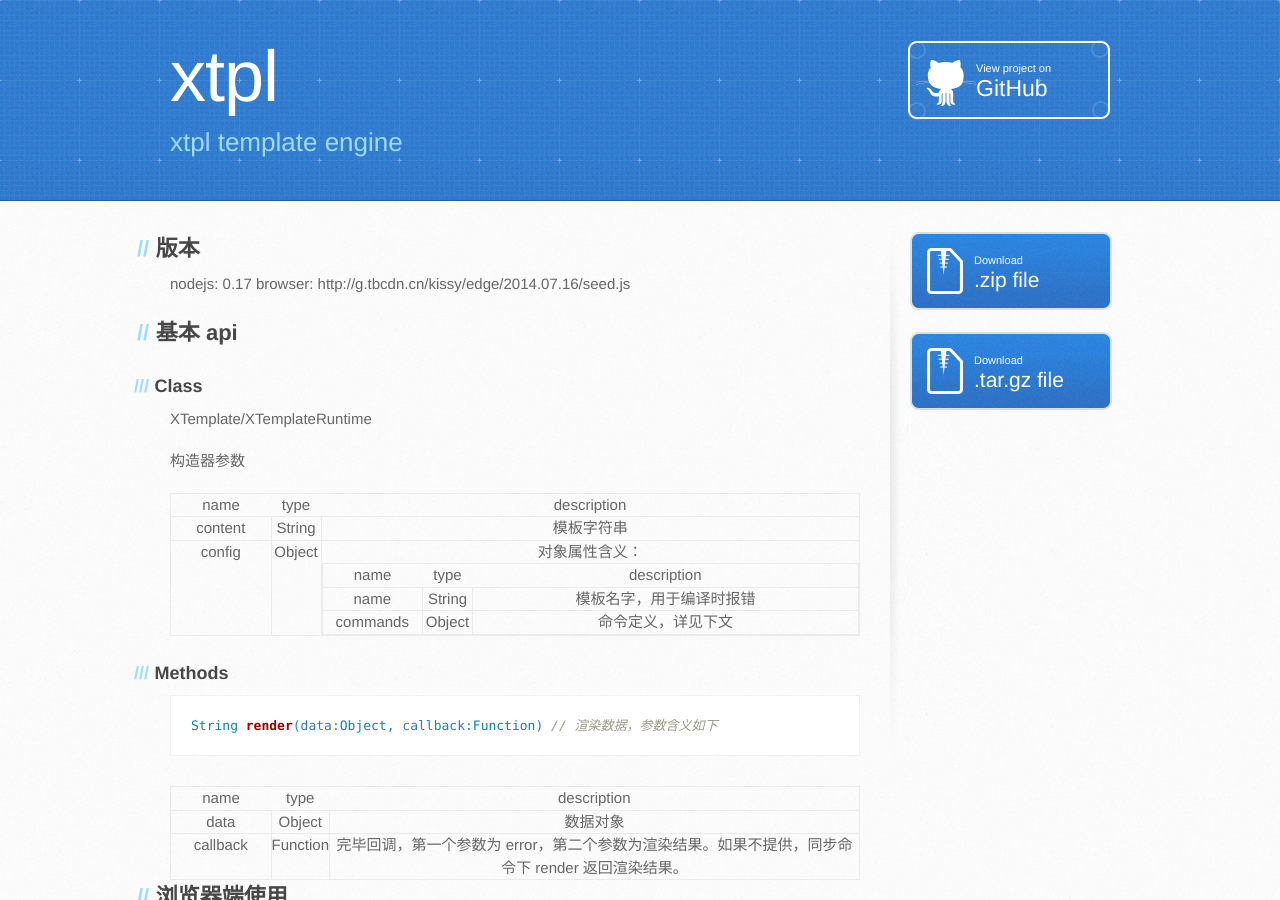
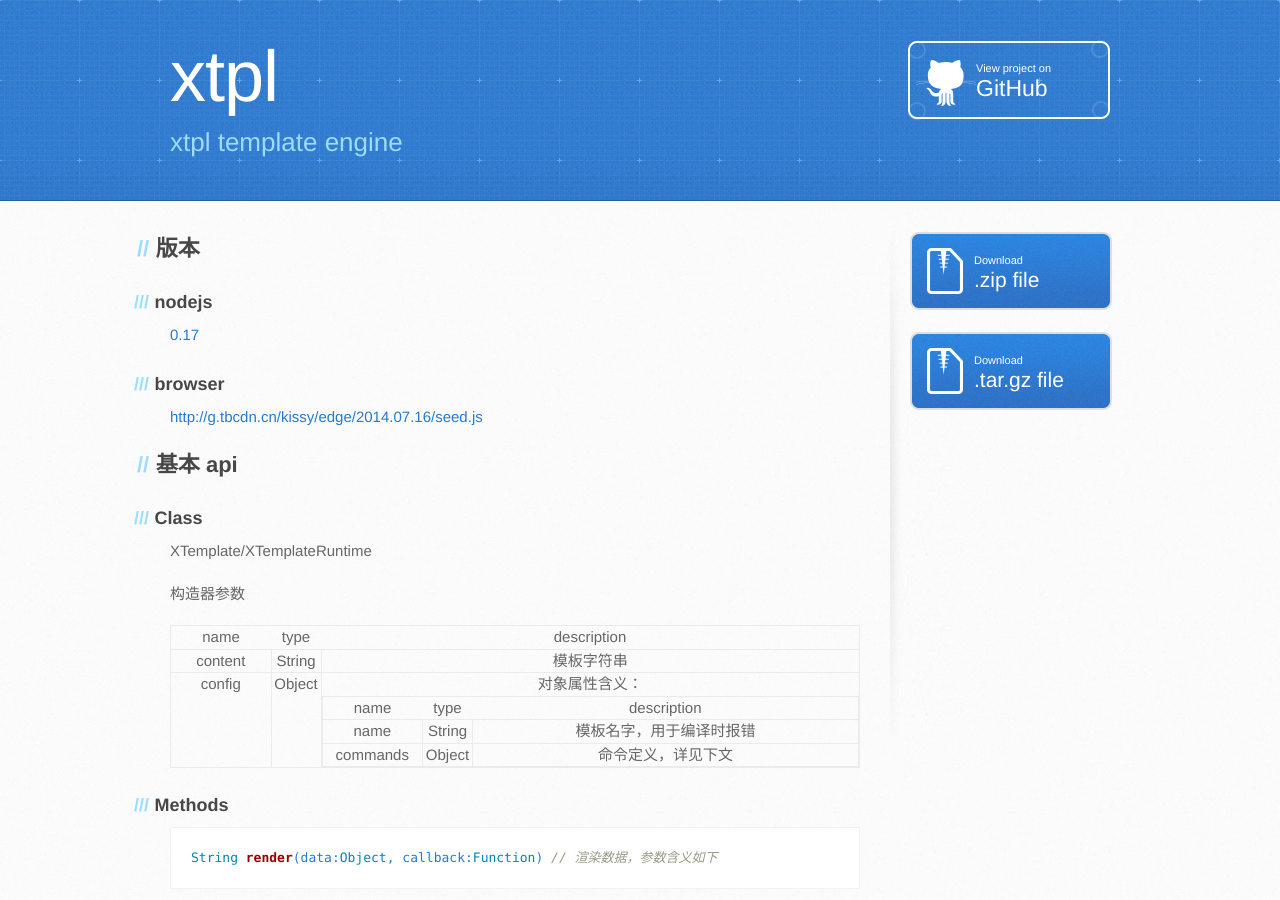
Before and after one commit to xtemplate/xtpl, a Jekyll site: the page built from index.md, in a window 1280 px wide and 900 px high. Built offline with Jekyll 4.4.1, drawn with Linux system fonts in a browser that asks for light colours; Markdown is read by kramdown in place of the engine named in the settings; some of the changed lines change nothing that is shown.

Commit message:
add 0.17

```diff
--- a/index.md
+++ b/index.md
@@ -6,8 +6,11 @@ title: xtpl overview
 
 ## 版本
 
-nodejs: 0.17
-browser: http://g.tbcdn.cn/kissy/edge/2014.07.16/seed.js
+### nodejs
+[0.17](https://www.npmjs.org/package/xtpl)
+
+### browser
+[http://g.tbcdn.cn/kissy/edge/2014.07.16/seed.js](http://g.tbcdn.cn/kissy/edge/2014.07.16/seed.js)
 
 ## 基本 api
 
```
